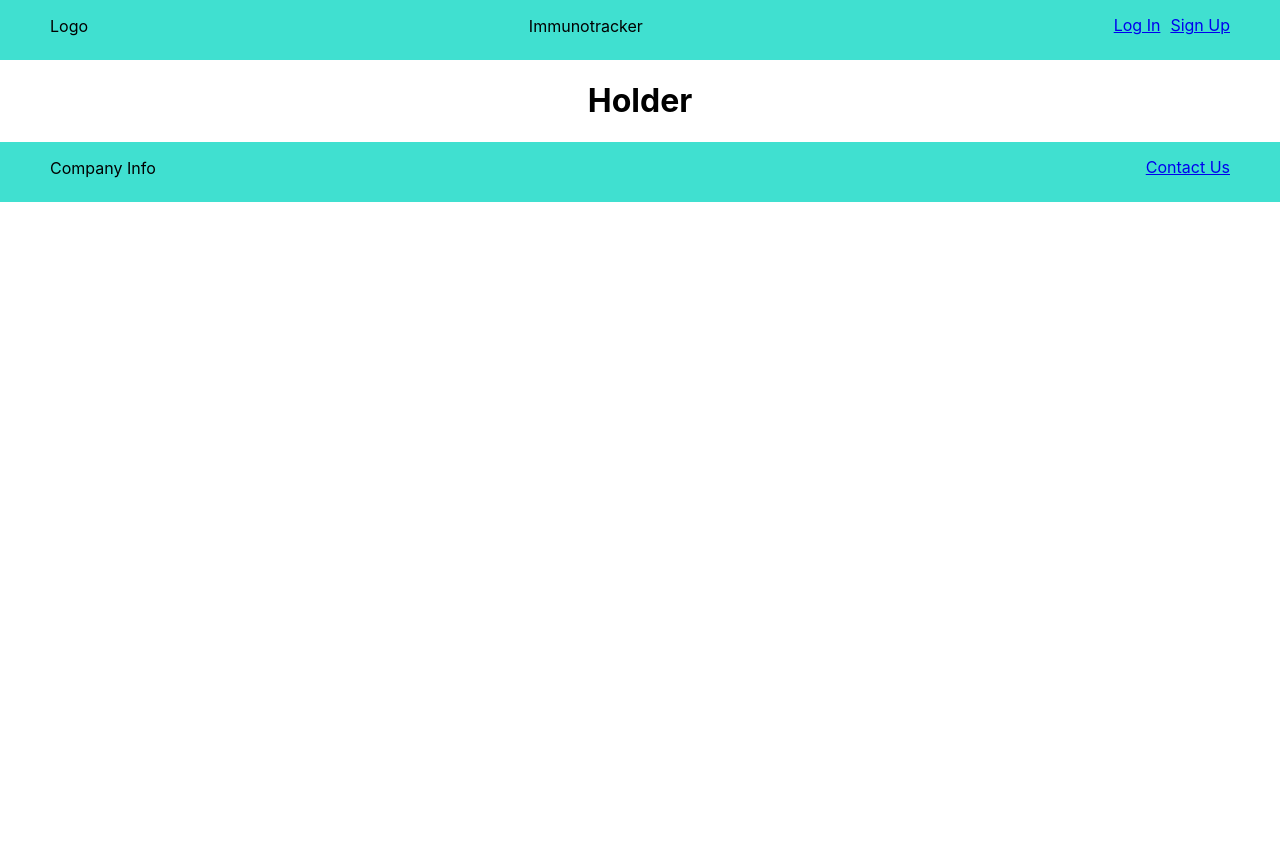
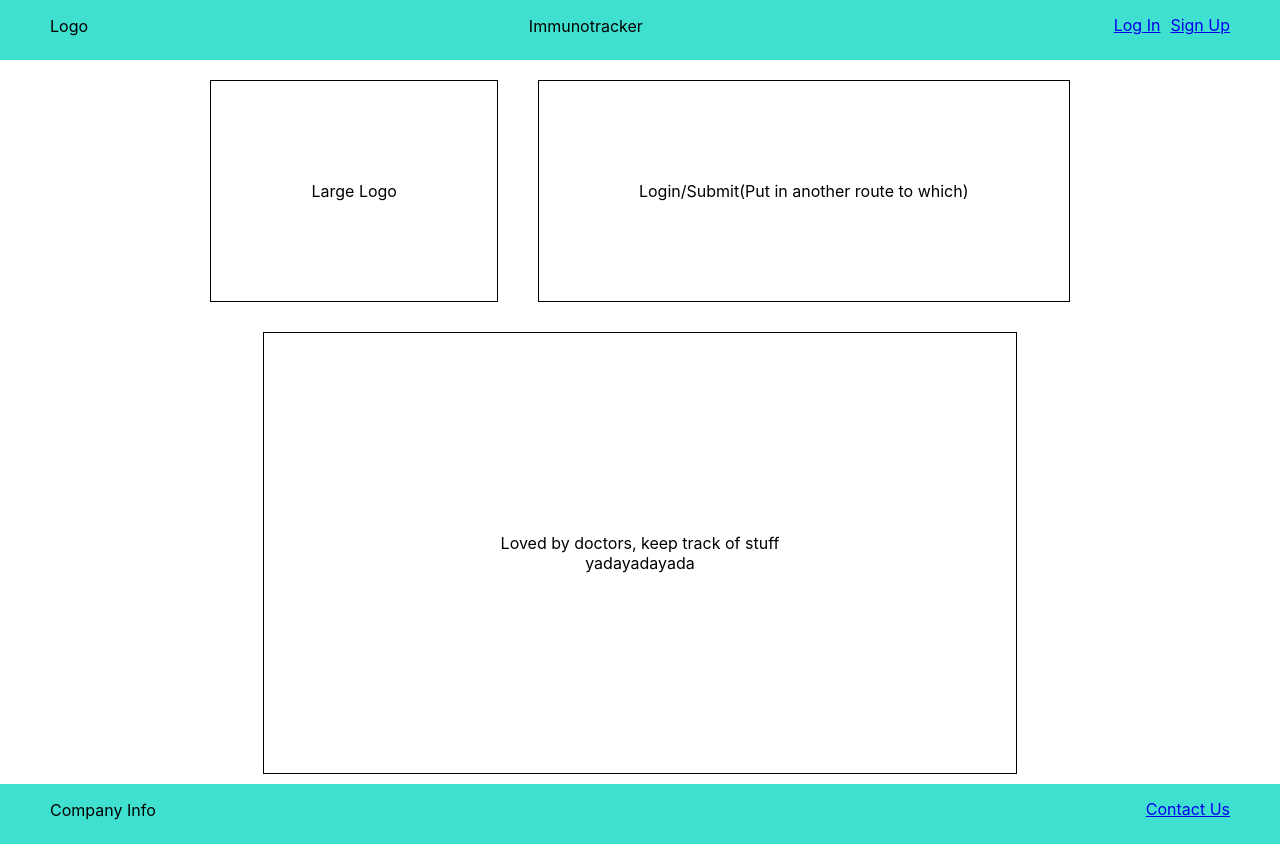
Before and after one commit to immunizationtracking/frontend, a React (Create React App) app in the folder immunotracker/: page / in a window 1280 px wide. Before the commit the page ends 800 px from the top, so only its background shows below. Built offline with nearby package versions, Linux system fonts and the light colour scheme.

Commit message:
Added Login Still needs info

```diff
--- a/immunotracker/src/App.js
+++ b/immunotracker/src/App.js
@@ -2,13 +2,14 @@ import React, { Component } from "react";
 import "./App.css";
 import Header from "./header/header";
 import Footer from "./footer/footer";
-
+import { Route } from "react-router-dom";
+import login from "./components/login";
 class App extends Component {
   render() {
     return (
       <div className="App">
         <Header />
-        <h1>Holder</h1>
+        <Route exact path="/" component={login} />
         <Footer />
       </div>
     );
--- /dev/null
+++ b/immunotracker/src/components/login.css
@@ -0,0 +1,18 @@
+.top-content {
+  display: flex;
+  justify-content: center;
+  width: 100%;
+}
+.top-content div {
+  padding: 100px;
+  border: 1px solid black;
+  margin: 20px;
+}
+
+.bottom-content {
+  display: flex;
+  margin: 10px auto;
+  padding: 200px;
+  width: 27.5%;
+  border: 1px solid black;
+}
--- /dev/null
+++ b/immunotracker/src/components/login.js
@@ -0,0 +1,20 @@
+import React, { Component } from "react";
+import "./login.css";
+
+export default class login extends Component {
+  render() {
+    return (
+      <div>
+        <div className="top-content">
+          <div>Large Logo</div>
+          <div className="logsub-box">
+            Login/Submit(Put in another route to which)
+          </div>
+        </div>
+        <div className="bottom-content">
+          Loved by doctors, keep track of stuff yadayadayada
+        </div>
+      </div>
+    );
+  }
+}
--- a/immunotracker/src/index.js
+++ b/immunotracker/src/index.js
@@ -2,5 +2,11 @@ import React from "react";
 import ReactDOM from "react-dom";
 import "./index.css";
 import App from "./App";
+import { BrowserRouter as Router, Route, Link } from "react-router-dom";
 
-ReactDOM.render(<App />, document.getElementById("root"));
+ReactDOM.render(
+  <Router>
+    <App />
+  </Router>,
+  document.getElementById("root")
+);
```
